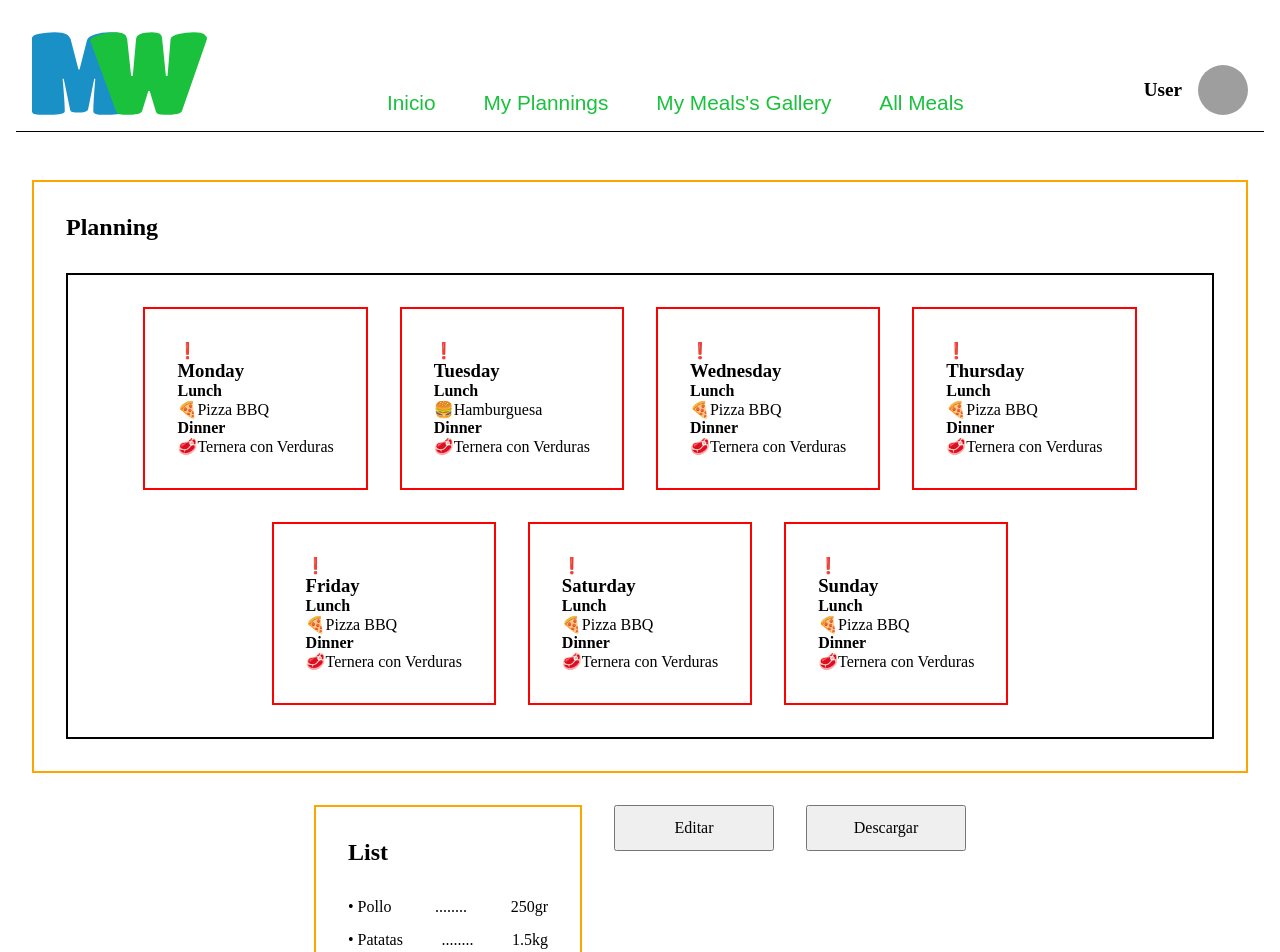
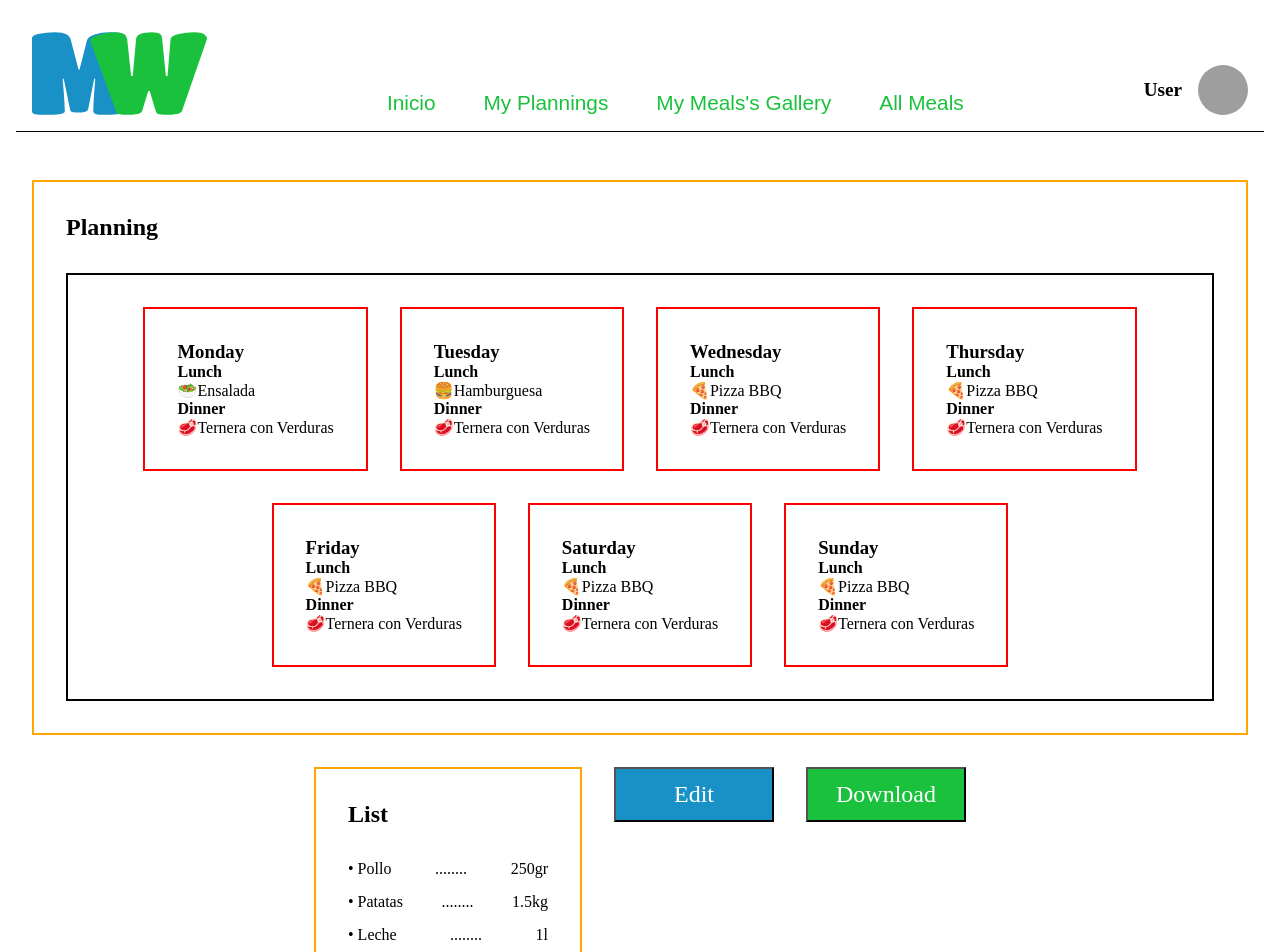
Before and after one commit to PJxDev/mealweek, a Next.js app: page / in a window 1280 px wide. Shown: the top 952 px of the page. Built offline with nearby package versions, Linux system fonts and the light colour scheme; grey boxes are pictures that could not be loaded.

Commit message:
buttons working

```diff
--- /dev/null
+++ b/components/Planning/Buttons/PlanningButtons.jsx
@@ -0,0 +1,41 @@
+import styles from '../../../styles/planningButtons.module.css'
+export default function PlanningButtons({ isEditting, setEditting }) {
+  const handleEdit = () => {
+    if (isEditting) {
+      setEditting(false)
+      return
+    }
+    setEditting(true)
+  }
+  const handleCancel = () => {
+    if (isEditting) {
+      setEditting(false)
+      return
+    }
+    setEditting(true)
+  }
+  const handleSave = () => {}
+
+  const handleDownload = () => {}
+  return (
+    <div className={styles.container}>
+      {isEditting ? (
+        <>
+          <button className={styles.saveButton} onClick={handleSave}>
+            Save
+          </button>
+          <button className={styles.cancelButton} onClick={handleCancel}>
+            Cancel
+          </button>
+        </>
+      ) : (
+        <button className={styles.editButton} onClick={handleEdit}>
+          Edit
+        </button>
+      )}
+      <button className={styles.downloadButton} onClick={handleDownload}>
+        Download
+      </button>
+    </div>
+  )
+}
--- a/components/Planning/Cards/PlanningCard.jsx
+++ b/components/Planning/Cards/PlanningCard.jsx
@@ -3,7 +3,7 @@ import styles from '@/styles/planningCard.module.css'
 export default function PlanningCard({ day, lunch, dinner, isEditting }) {
   return (
     <div className={styles.container}>
-      {isEditting ? <p></p> : <p>❗</p>}
+      {isEditting ? <p>❌</p> : <p></p>}
       <h3>{day}</h3>
       <section>
         <h4>Lunch</h4>
--- a/components/Planning/Planning.jsx
+++ b/components/Planning/Planning.jsx
@@ -1,21 +1,12 @@
 import styles from '@/styles/planning.module.css'
 import PlanningCard from './Cards/PlanningCard'
 import ShoppingList from './ShoppingList/ShoppingList'
+import Buttons from './Buttons/PlanningButtons'
 import data from '../../examples/planning-data.json'
 import { useState } from 'react'
 
 export default function Planning() {
   const [isEditting, setEditting] = useState(false)
-
-  const handleEdit = () => {
-    if (isEditting) {
-      setEditting(false)
-      return
-    }
-    setEditting(true)
-  }
-
-  const handleDownload = () => {}
 
   return (
     <section className={styles.container}>
@@ -43,10 +34,7 @@ export default function Planning() {
           <ShoppingList />
         </div>
       </article>
-      <div className={styles.buttonContainer}>
-        <button onClick={handleEdit}>Editar</button>
-        <button onClick={handleDownload}>Descargar</button>
-      </div>
+      <Buttons isEditting={isEditting} setEditting={setEditting} />
     </section>
   )
 }
--- a/examples/ingredients-data.json
+++ b/examples/ingredients-data.json
@@ -2,36 +2,41 @@
   {
     "name": "Pollo",
     "quantity": "250",
-    "type": " gr"
+    "type": "gr"
   },
   {
     "name": "Patatas",
     "quantity": "1.5",
-    "type": " kg"
+    "type": "kg"
   },
   {
     "name": "Leche",
     "quantity": "1",
-    "type": " L"
+    "type": "l"
   },
   {
     "name": "Manzana",
     "quantity": "1",
-    "type": " c/u"
+    "type": "c/u"
   },
   {
     "name": "Ternera",
     "quantity": "300",
-    "type": " gr"
+    "type": "gr"
   },
   {
     "name": "Aceite",
     "quantity": "1.5",
-    "type": " L"
+    "type": "l"
   },
   {
     "name": "Masa para pizza",
     "quantity": "3",
-    "type": " c/u"
+    "type": "c/u"
+  },
+  {
+    "name": "Nata para montar",
+    "quantity": "500",
+    "type": "ml"
   }
 ]
--- a/examples/planning-data.json
+++ b/examples/planning-data.json
@@ -2,8 +2,8 @@
   {
     "day": "Monday",
     "lunch": {
-      "icon": "🍕",
-      "name": "Pizza BBQ"
+      "icon": "🥗",
+      "name": "Ensalada"
     },
     "dinner": {
       "icon": "🥩",
--- a/package.json
+++ b/package.json
@@ -19,7 +19,8 @@
   "eslintConfig": {
     "rules": {
       "no-unused-vars": "warn",
-      "space-before-function-paren": "off"
+      "space-before-function-paren": "off",
+      "multiline-ternary": "off"
     },
     "extends": "standard"
   }
--- a/styles/globals.css
+++ b/styles/globals.css
@@ -83,6 +83,8 @@ html,
 body {
   max-width: 100vw;
   overflow-x: hidden;
+  --color-primary: #1ac13d;
+  --color-secondary: #1a91c6;
 }
 
 body {
--- a/styles/header.module.css
+++ b/styles/header.module.css
@@ -1,6 +1,4 @@
 .container {
-  --color-primary: #1ac13d;
-  --color-secondary: #1a91c6;
   display: flex;
   flex-direction: row;
   justify-content: space-between;
--- a/styles/planning.module.css
+++ b/styles/planning.module.css
@@ -44,19 +44,3 @@
   gap: 2rem;
   max-width: 600px;
 }
-.buttonContainer {
-  display: flex;
-  flex-direction: row;
-  align-self: flex-start;
-  justify-content: center;
-  flex-wrap: wrap;
-  gap: 2rem;
-}
-
-.buttonContainer button {
-  font-size: inherit;
-  font-family: inherit;
-  width: 10rem;
-  line-height: 1.2;
-  padding: 0.7rem;
-}
--- /dev/null
+++ b/styles/planningButtons.module.css
@@ -0,0 +1,30 @@
+.container {
+  display: flex;
+  flex-direction: row;
+  align-self: flex-start;
+  justify-content: center;
+  flex-wrap: wrap;
+  gap: 2rem;
+}
+
+.container button {
+  font-size: 1.5rem;
+  font-family: 'Itim';
+  width: 10rem;
+  line-height: 1.2;
+  padding: 0.7rem;
+  color: #fff;
+}
+
+.editButton {
+  background-color: var(--color-secondary);
+}
+.cancelButton {
+  background-color: rgb(236, 57, 57);
+}
+.saveButton {
+  background-color: var(--color-secondary);
+}
+.downloadButton {
+  background-color: var(--color-primary);
+}
```
Also changed, not shown: 1 other file (tests, documents, lock files or other folders).
